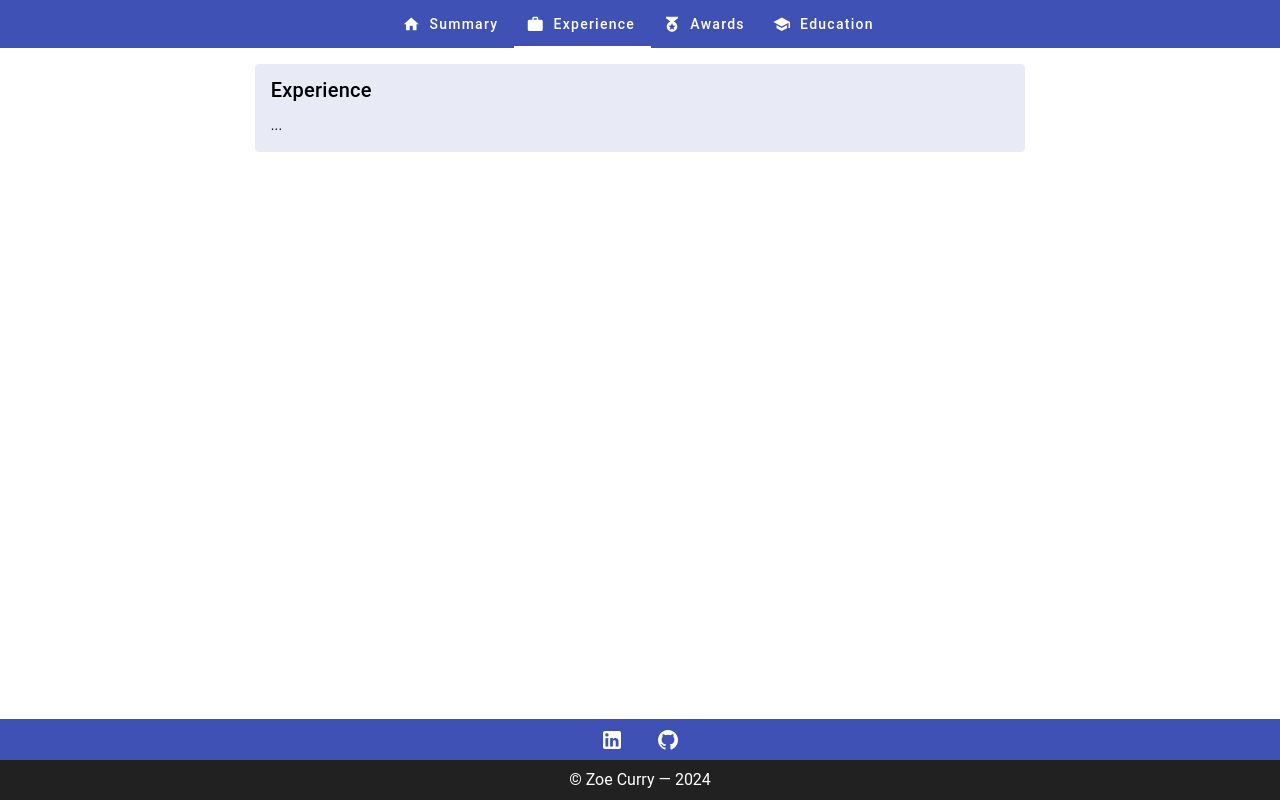
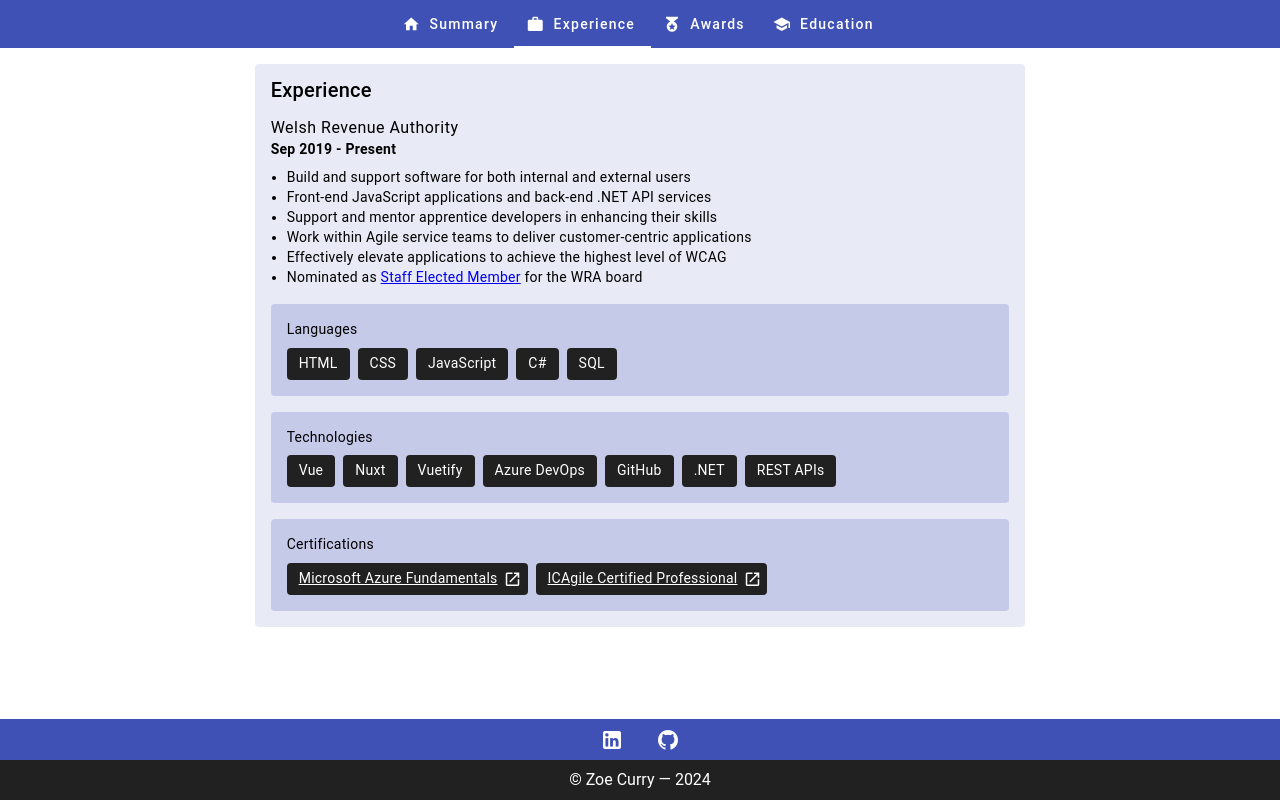
Before and after one commit to pixel-m4ge/cv-website, a Nuxt app: page / in a window 1280 px wide. Both pictures are taken after a click on the tab "Experience". Built offline with nearby package versions, Linux system fonts and the light colour scheme.

Commit message:
✨ new feature: experience page

```diff
--- a/pages/index.vue
+++ b/pages/index.vue
@@ -81,7 +81,184 @@
                 class="bg-indigo-lighten-5"
                 title="Experience"
               >
-                <v-card-text>...</v-card-text>
+                <v-card-text>
+                  <div class="text-body-1">Welsh Revenue Authority</div>
+                  <div class="font-weight-bold">Sep 2019 - Present</div>
+                  <div class="pl-4 pt-2">
+                    <ul>
+                      <li>
+                        Build and support software for both internal and
+                        external users
+                      </li>
+                      <li>
+                        Front-end JavaScript applications and back-end .NET API
+                        services
+                      </li>
+                      <li>
+                        Support and mentor apprentice developers in enhancing
+                        their skills
+                      </li>
+                      <li>
+                        Work within Agile service teams to deliver
+                        customer-centric applications
+                      </li>
+                      <li>
+                        Effectively elevate applications to achieve the highest
+                        level of WCAG
+                      </li>
+                      <li>
+                        Nominated as
+                        <a
+                          href="https://www.gov.wales/welsh-revenue-authority/zoe-curry"
+                          target="_blank"
+                          rel="noopener noreferrer"
+                          aria-label="Go to my Staff Elected Member profile"
+                          >Staff Elected Member
+                        </a>
+                        for the WRA board
+                      </li>
+                    </ul>
+                  </div>
+                </v-card-text>
+                <v-card-text class="pt-0">
+                  <div class="bg-indigo-lighten-4" style="border-radius: 4px">
+                    <div class="pa-4">
+                      <div>Languages</div>
+                      <v-chip
+                        variant="flat"
+                        color="grey-darken-4"
+                        label
+                        class="mr-2 mt-2"
+                        >HTML</v-chip
+                      >
+                      <v-chip
+                        variant="flat"
+                        color="grey-darken-4"
+                        label
+                        class="mr-2 mt-2"
+                        >CSS</v-chip
+                      >
+                      <v-chip
+                        variant="flat"
+                        color="grey-darken-4"
+                        label
+                        class="mr-2 mt-2"
+                        >JavaScript</v-chip
+                      >
+                      <v-chip
+                        variant="flat"
+                        color="grey-darken-4"
+                        label
+                        class="mr-2 mt-2"
+                        >C#</v-chip
+                      >
+                      <v-chip
+                        variant="flat"
+                        color="grey-darken-4"
+                        label
+                        class="mr-2 mt-2"
+                        >SQL</v-chip
+                      >
+                    </div>
+                  </div>
+                </v-card-text>
+                <v-card-text class="pt-0">
+                  <div class="bg-indigo-lighten-4" style="border-radius: 4px">
+                    <div class="pa-4">
+                      <div>Technologies</div>
+                      <v-chip
+                        variant="flat"
+                        color="grey-darken-4"
+                        label
+                        class="mr-2 mt-2"
+                        >Vue</v-chip
+                      >
+                      <v-chip
+                        variant="flat"
+                        color="grey-darken-4"
+                        label
+                        class="mr-2 mt-2"
+                        >Nuxt</v-chip
+                      >
+                      <v-chip
+                        variant="flat"
+                        color="grey-darken-4"
+                        label
+                        class="mr-2 mt-2"
+                        >Vuetify</v-chip
+                      >
+                      <v-chip
+                        variant="flat"
+                        color="grey-darken-4"
+                        label
+                        class="mr-2 mt-2"
+                        >Azure DevOps</v-chip
+                      >
+                      <v-chip
+                        variant="flat"
+                        color="grey-darken-4"
+                        label
+                        class="mr-2 mt-2"
+                        >GitHub</v-chip
+                      >
+                      <v-chip
+                        variant="flat"
+                        color="grey-darken-4"
+                        label
+                        class="mr-2 mt-2"
+                        >.NET</v-chip
+                      >
+                      <v-chip
+                        variant="flat"
+                        color="grey-darken-4"
+                        label
+                        class="mr-2 mt-2"
+                        >REST APIs</v-chip
+                      >
+                    </div>
+                  </div>
+                </v-card-text>
+                <v-card-text class="pt-0">
+                  <div class="bg-indigo-lighten-4" style="border-radius: 4px">
+                    <div class="pa-4">
+                      <div>Certifications</div>
+                      <v-chip
+                        variant="flat"
+                        color="grey-darken-4"
+                        label
+                        class="mr-2 mt-2"
+                        append-icon="mdi-open-in-new"
+                      >
+                        <a
+                          class="text-white"
+                          href="https://learn.microsoft.com/en-us/users/zoecurry-6255/credentials/964d029176c11da0"
+                          target="_blank"
+                          rel="noopener noreferrer"
+                          aria-label="Go to my Microsoft Azure Fundamentals certificate"
+                        >
+                          Microsoft Azure Fundamentals
+                        </a>
+                      </v-chip>
+                      <v-chip
+                        variant="flat"
+                        color="grey-darken-4"
+                        label
+                        class="mr-2 mt-2"
+                        append-icon="mdi-open-in-new"
+                      >
+                        <a
+                          class="text-white"
+                          href="https://www.icagile.com/credentials/7a32b554-d9fd-48ea-87c1-20f291b5c187"
+                          target="_blank"
+                          rel="noopener noreferrer"
+                          aria-label="Go to my ICAgile Certified Professional certificate"
+                        >
+                          ICAgile Certified Professional
+                        </a>
+                      </v-chip>
+                    </div>
+                  </div>
+                </v-card-text>
               </v-card>
             </v-col>
             <v-col sm="2" cols="0"></v-col>
```
